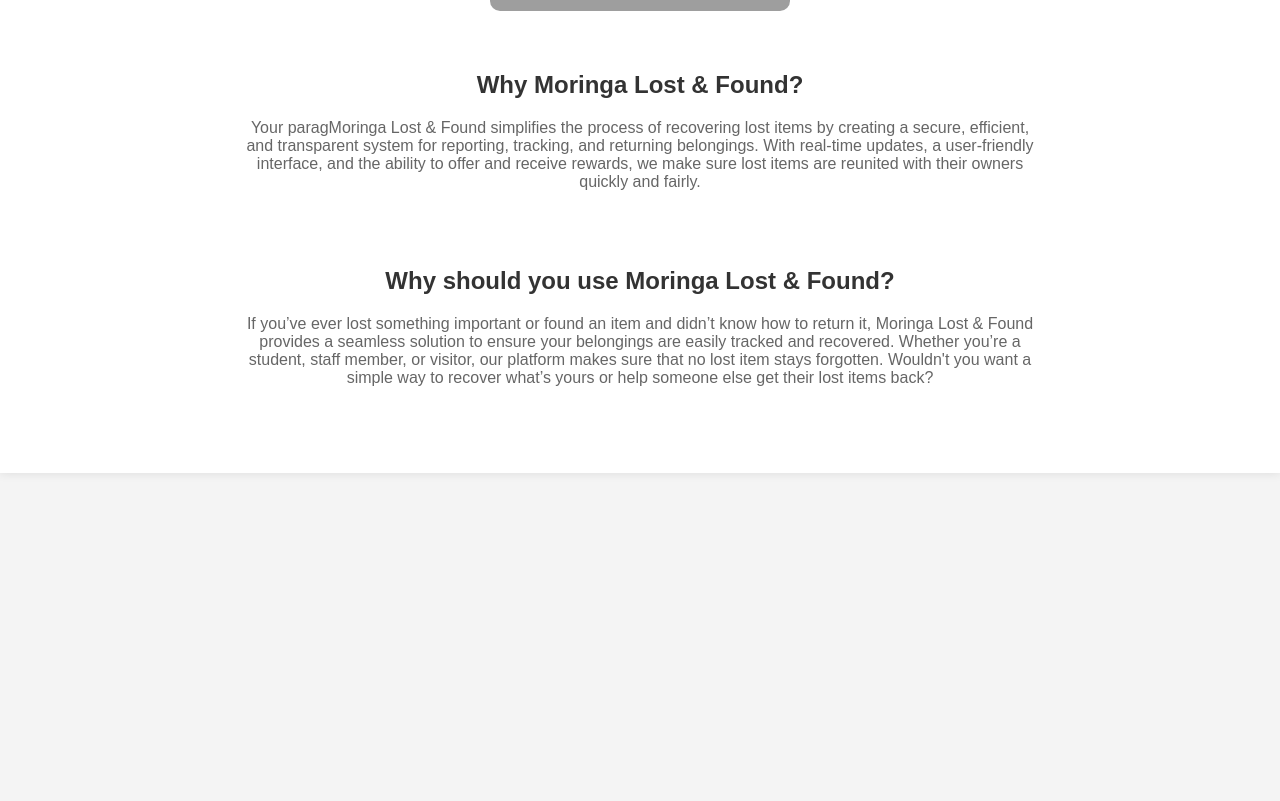
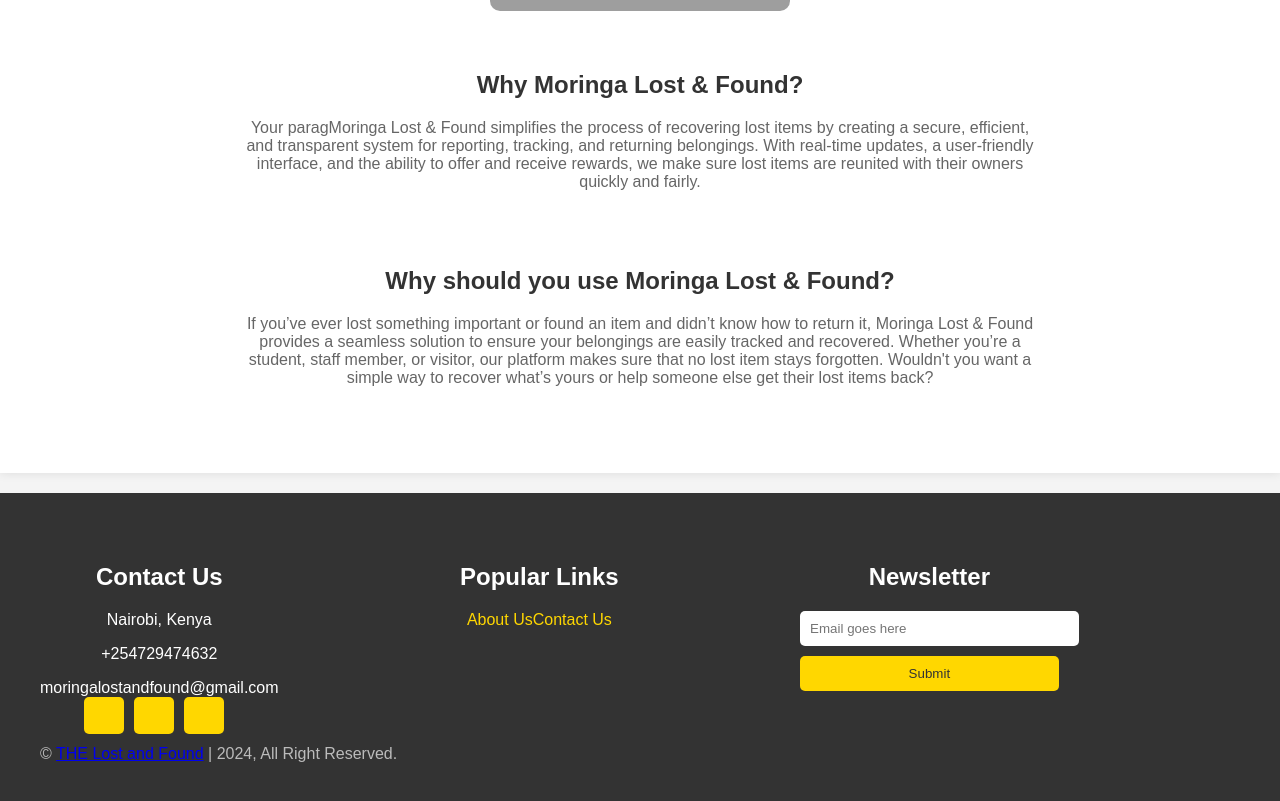
Before and after one commit to bobojoy/Lost-and-Found-2, a React (Create React App) app: page / in a window 1280 px wide. Shown: the part 1471-2272 px from the top of the page. Before the commit the page ends 1964 px from the top, so only its background shows below. Built offline with nearby package versions, Linux system fonts and the light colour scheme; grey boxes are pictures that could not be loaded.

Commit message:
"Added Footer component to Home.js and removed newline at end of App.css"

```diff
--- /dev/null
+++ b/src/Components/Footer.js
@@ -0,0 +1,50 @@
+import '../Footer.css';
+
+export default function Footer() {
+    return (
+        < div className="footer" >
+            <div className="container">
+                <div className='row'>
+                    <div className="col-lg-3 col-md-6">
+                        <div className="footer-contact">
+                            <h2>Contact Us</h2>
+                            <a href="https://maps.app.goo.gl/eSJBmQkyKMg9cxs36" target="_blank" rel="noopener noreferrer"><p><i className="fa fa-map-marker-alt"></i>Nairobi, Kenya</p></a>
+                            <a href="tel:+254722861053"><p><i className="fa fa-phone"></i>+254729474632</p></a>
+                            <a href="mailto:mohamedbashirduale@gmail.com"><p><i className="fa fa-envelope"></i>moringalostandfound@gmail.com</p></a>
+                            <div className="footer-social">
+                                <a className="btn btn-custom" href="https://twitter.com/Sosoyo2019"><i className="fab fa-x-twitter"></i></a>
+                                <a className="btn btn-custom" href="https://www.facebook.com/profile.php?id=61556971701370"><i className="fab fa-facebook-f"></i></a>
+                                <a className="btn btn-custom" href="https://instagram.com/sosoyo19"><i className="fab fa-instagram"></i></a>
+                            </div>
+                        </div>
+                    </div>
+                    <div className="col-lg-3 col-md-6">
+                        <div className="footer-link">
+                            <h2>Popular Links</h2>
+                            <a href="/about">About Us</a>
+                            <a href="/contact">Contact Us</a>
+
+                        </div>
+                    </div>
+                    <div className="col-lg-3 col-md-6">
+                        <div className="footer-newsletter">
+                            <h2>Newsletter</h2>
+                            <form name='NewsLetter'>
+                                <input name='subscribe' className="form-control" placeholder="Email goes here" autoComplete='email' required/>
+                                <button className="btn btn-custom">Submit</button>
+                            </form>
+                        </div>
+                    </div>
+                       <div className="col-lg-3 col-md-6">
+
+                    </div>
+                </div>
+            </div>
+            <div className="container copyright">
+                <div className="row">
+                        <p>&copy; <a href="#">THE Lost and Found</a> | 2024, All Right Reserved.</p>
+                </div>
+            </div>
+        </ div>
+    );
+}
--- a/src/Components/Home.js
+++ b/src/Components/Home.js
@@ -1,6 +1,7 @@
 import React from "react";
 import NavBar from "./NavBar";
 import "../Home.css";
+import Footer from "./Footer";
 
 const Home = () => {
   return (
@@ -80,7 +81,9 @@ const Home = () => {
             </div>
           </div>
         </main>
+
       </div>
+      <Footer/>
     </>
   );
 };
--- /dev/null
+++ b/src/Footer.css
@@ -0,0 +1,105 @@
+.footer {
+    background-color: #333;
+    color: white;
+    padding: 50px 0;
+}
+
+.footer .container {
+    max-width: 1200px;
+    margin: auto;
+}
+
+.footer .row {
+    display: flex;
+    flex-wrap: wrap;
+    justify-content: space-between;
+}
+
+.footer-contact h2,
+.footer-link h2,
+.footer-newsletter h2 {
+    font-size: 1.5em;
+    margin-bottom: 20px;
+}
+
+.footer-contact p,
+.footer-link a,
+.footer-newsletter input,
+.footer-newsletter button {
+    color: white;
+    margin-bottom: 10px;
+}
+
+.footer-contact a,
+.footer-link a {
+    text-decoration: none;
+    color: #FFD700;
+    transition: color 0.3s;
+}
+
+.footer-contact a:hover,
+.footer-link a:hover {
+    color: #FFD700;
+}
+
+.footer-social a {
+    margin-right: 10px;
+}
+
+.footer-social .btn-custom {
+    background-color: #FFD700;
+    color: #333;
+    border: none;
+    padding: 10px 20px;
+    border-radius: 5px;
+    transition: background-color 0.3s;
+}
+
+.footer-social .btn-custom:hover {
+    background-color: #ffa700;
+}
+
+.footer-newsletter input {
+    width: 100%;
+    padding: 10px;
+    border: none;
+    border-radius: 5px;
+    margin-bottom: 10px;
+}
+
+.footer-newsletter .btn-custom {
+    width: 100%;
+    background-color: #FFD700;
+    color: #333;
+    border: none;
+    padding: 10px;
+    border-radius: 5px;
+    transition: background-color 0.3s;
+}
+
+.footer-newsletter .btn-custom:hover {
+    background-color: #ffa700;
+}
+
+.copyright p {
+    text-align: center;
+    margin: 20px 0 0;
+    color: #bbb;
+}
+
+@media (max-width: 768px) {
+    .footer .row {
+        flex-direction: column;
+        align-items: center;
+    }
+
+    .footer .col-lg-3,
+    .footer .col-md-6 {
+        margin-bottom: 20px;
+    }
+
+    .footer-social .btn-custom,
+    .footer-newsletter .btn-custom {
+        width: auto;
+    }
+}
```
Also changed, not shown: src/App.css (line endings or trailing spaces).
